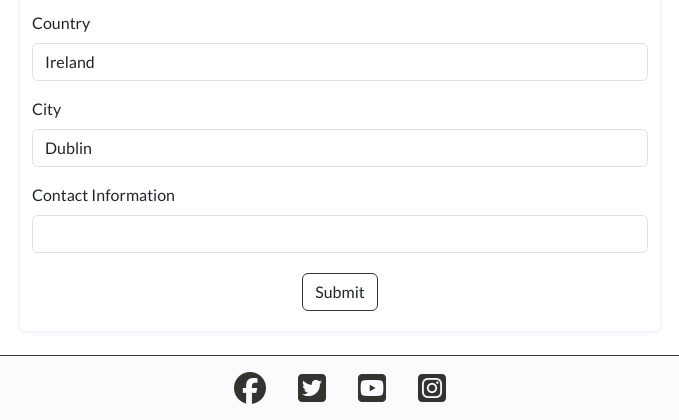
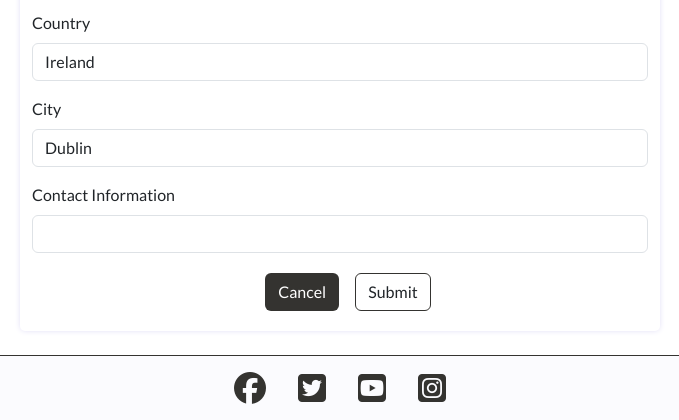
Before and after one commit to fsjavier/loketable, a Django app: page /user/edit/1/ in a window 1280 px wide. Shown: the part 749-1169 px from the top of the page, without its empty margins (300-979 px from the left). Run offline with Django 4.2, Linux system fonts and the light colour scheme; a user stored in the database is signed in; data comes from the database, SQL or seed files in the repository; some libraries are stand-ins or nearby versions.

Commit message:
Add cancel button to forms with style

```diff
--- a/products/templates/products/add_product.html
+++ b/products/templates/products/add_product.html
@@ -10,6 +10,7 @@
             {{ form.media }}
             {{ form | crispy }}
             <div class="d-flex justify-content-center">
+                <a href="{% url 'profile' user.id %}" class="btn btn-cancel">Cancel</a>
                 <input type="submit" value="Submit" class="btn general-purpose-btn my-1">
             </div>
         </form>
--- a/profiles/templates/profiles/edit_profile.html
+++ b/profiles/templates/profiles/edit_profile.html
@@ -10,6 +10,7 @@
             {{ form.media }}
             {{ form | crispy }}
             <div class="d-flex justify-content-center">
+                <a href="{% url 'profile' user.id %}" class="btn btn-cancel">Cancel</a>
                 <input type="submit" value="Submit" class="btn general-purpose-btn my-1">
             </div>
         </form>
--- a/static/css/base.css
+++ b/static/css/base.css
@@ -365,6 +365,19 @@ hr {
     border-radius: 5px;
 }
 
+.btn-cancel {
+    align-self: center;
+    margin: 0 1rem;
+    background-color: var(--jet);
+    color: var(--cloud-white);
+}
+
+.btn-cancel:hover {
+    background-color: var(--drab-dark-brown);
+    border-color: var(--jet);
+    color: var(--cloud-white);
+}
+
 /* Product detail */
 .product-detail-image {
     width: 100%;
```
